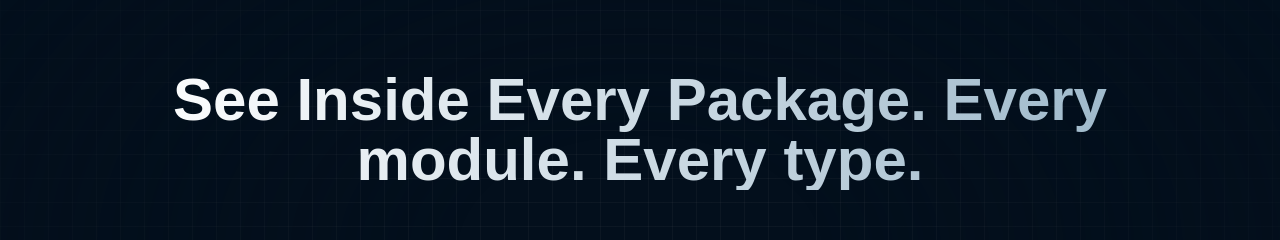
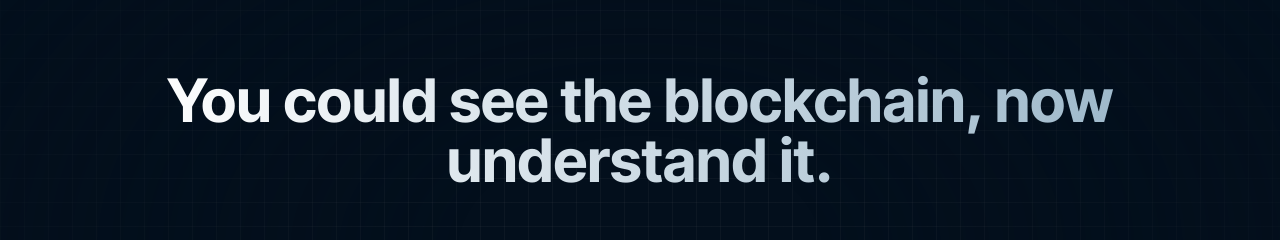
Before and after one commit to JeanBaptisteDurand/Devinci-Sui-Hackaton, a React (Vite) app in the folder apps/web/: page / in a window 1280 px wide. Shown: the part 231-471 px from the top of the page. Built offline with nearby package versions, Linux system fonts and the light colour scheme; what @mysten/sui would draw is missing.

Commit message:
fix fonts & texts duratin

```diff
--- a/apps/web/src/index.css
+++ b/apps/web/src/index.css
@@ -1,8 +1,8 @@
+@import url('https://fonts.googleapis.com/css2?family=Inter:wght@100..900&family=Inter+Tight:wght@100..900&display=swap');
+
 @tailwind base;
 @tailwind components;
 @tailwind utilities;
-
-@import url('https://fonts.googleapis.com/css2?family=Inter:wght@100..900&family=Inter+Tight:wght@100..900&display=swap');
 
 body {
   margin: 0;
--- a/apps/web/src/pages/Landing.tsx
+++ b/apps/web/src/pages/Landing.tsx
@@ -23,7 +23,7 @@ export function Landing() {
         setTextIndex((prev) => (prev + 1) % ROTATING_TEXTS.length);
         setFade(true);
       }, 500); // Wait for fade out before changing text
-    }, 4000);
+    }, 8000);
 
     return () => clearInterval(interval);
   }, []);
```
